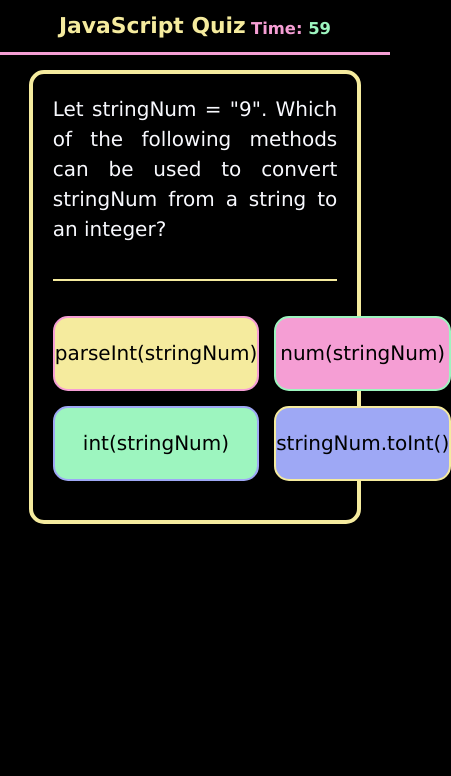
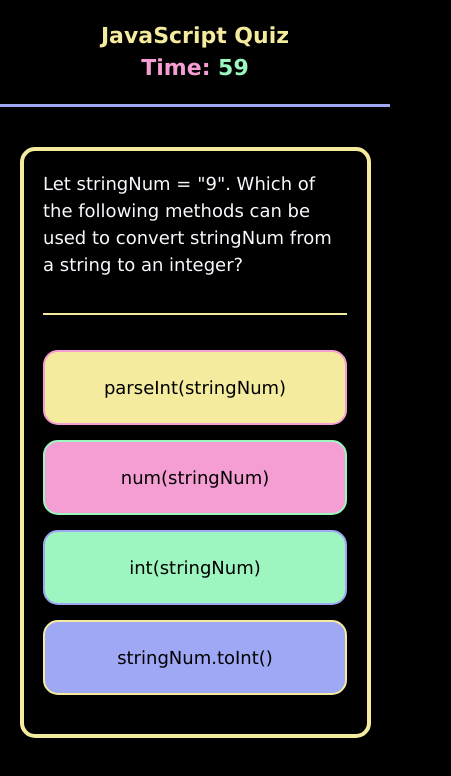
Before and after one commit to matt-gross-27/javascript-quiz, a plain HTML site: page index.html in a window 390 px wide. Both pictures are taken after a click on the button "Start". Shown: the whole page, 451 px wide, since content can reach past the window. Drawn offline with Linux system fonts and the light colour scheme.

Commit message:
mobile responsive, quiz section working

```diff
--- a/assets/css/style.css
+++ b/assets/css/style.css
@@ -2,6 +2,7 @@
   margin: 0;
   padding: 0;
   box-sizing: border-box;
+  font-size: 2.5vw;
 }
 
 :root {
@@ -19,11 +20,11 @@ body {
 
 header{
   background: black;
-  border-bottom: 1vw solid var(--color2);
-  height: 14vw;
+  border-bottom: 1vw solid var(--color4);
   display: flex;
   align-items: center;
-  margin-bottom: 4vw;
+  margin-bottom: 3vw;
+  min-height: 40px;
 }
 
 header div{
@@ -31,17 +32,23 @@ header div{
   display: flex;
   justify-content: space-between;
   align-items: flex-end;
-  padding: 0 20px 0 20px;
-  font-size: 2.8vw;
+  flex-wrap: wrap;
+  padding: 6vw 20px 6vw 20px;
   width: 80%;
 }
 
 header h1 {
   color: var(--color1);
+  font-size: 120%;
 }
 
 header h2 {
   color: var(--color2);
+  font-size: 120%;
+}
+
+header h2 span {
+  font-size: 100%;
 }
 
 .form {
@@ -54,15 +61,18 @@ header span {
 }
 
 .quiz-wrapper, .start-message {
-  width: 85%;
+  width: 90%;
   border: solid 4px var(--color1);
   margin: 0 auto;
   margin-bottom: 50px;
   background: black;
   color: #F8F9FE;;
   padding: 5vw 5vw 1vw 5vw;
+  border-radius: 15px;
+}
+
+.start-message {
   text-align: justify;
-  border-radius: 15px;
 }
 
 .start-message {
@@ -74,25 +84,35 @@ header span {
 .question {
   border-bottom: 2px solid var(--color1);
   padding-bottom: 35px;
-  font-size: 20px;
   line-height: 1.5;
   font-weight: normal;
+  overflow-wrap: break-word;
 }
 
 #start {
+  color: black;
+  padding: 15px 32px;
+  border-radius: 15px;
+  background-color: var(--color2);
+  text-align: center;
+  font-weight: bold;
+  margin-bottom: 35px;
+  margin-top: 35px;
   cursor: pointer;
-  padding: 15px 32px;
-  background-color: var(--color2);
-  font-size: 29px;
-  border-radius: 15px;
-  box-shadow: 2px 2px 0 1px var(--color4);
-  border: solid 1px var(--color1);
-  color: var(--color3);
-  font-weight: bold;
-  text-align: center;
-  margin-top: 35px;
-  margin-bottom: 35px;
   outline: none;
+  border: 1px solid var(--color1);
+}
+
+#start:hover{
+  box-shadow: 2px 2px 0 2px var(--color1);
+  background-color: black;
+  color: var(--color2);
+}
+
+#start:active{
+  box-shadow: none;
+  border-top: none;
+  border-left: none;
 }
 
 .choices {
@@ -103,6 +123,7 @@ header span {
   display: grid;
   grid-template-columns: 1fr 1fr;
   text-align: center;
+  overflow-wrap: break-word;
 }
 
 .choice {
@@ -113,8 +134,8 @@ header span {
   justify-content: center;
   border-radius: 15px;
   flex-wrap: wrap;
-  font-size: 20px;
   color: black;
+  font-size: 80%;
 }
 
 .choice:nth-child(1) {
@@ -157,3 +178,46 @@ header span {
 .choice:nth-child(4):hover {
   color: var(--color4);
 }
+
+/* Small Desktops */
+@media screen and (max-width: 980px) {
+  header h1, header h2 {
+    font-size: 29px;
+  }
+
+  .question, .choice {
+    font-size: 18px;
+  }
+}
+
+/* iPads */
+@media screen and (max-width: 780px) {
+  .choices {
+    grid-template-columns: 1fr;
+  }
+
+  header {
+    margin-bottom: 40px;
+  }
+}
+
+@media screen and (max-width: 650px) {
+  header div {
+    flex-flow: column;
+    align-items: center;
+    justify-content: center;
+  }
+
+  header h1 {
+    margin-bottom: 7px;
+  }
+  .question, .choice {
+    font-size: 18px;
+  }
+}
+
+@media screen and (max-width: 500px) {
+  header h1, header h2 {
+    font-size: 22px;
+  }
+}
--- a/assets/js/script.js
+++ b/assets/js/script.js
@@ -5,6 +5,7 @@ var timeLeft = 60;
 var timerEl = document.querySelector("#timer")
 var score = 0;
 
+var bodyEl = document.querySelector("body");
 var quizWrapperEl = document.createElement("section");
 var qEl = document.createElement("h2");
 var choiceListEl = document.createElement("ul");
@@ -14,22 +15,35 @@ var qNum = 0;
 var qArr = [
   {
     q: 'Let stringNum = "9". Which of the following methods can be used to convert stringNum from a string to an integer?',
-    choices: ["parseInt(stringNum)", "num(stringNum)", "int(stringNum)", "stringNum.toInt()"],
+    l: ["parseInt(stringNum)", "num(stringNum)", "int(stringNum)", "stringNum.toInt()"],
     a: "parseInt(stringNum)"
   } ,
   {
     q: 'JavaScript scripts can be located in what section of an html document?',
-    choices: ["the body", "the head", "all of the above", "none of the above"],
+    l: ["the body", "the head", "all of the above", "none of the above"],
     a: "all of the above"
   },
   {
     q: 'JavaScript and Java are the same language.',
-    choices: ["true", "false"],
+    l: ["true", "false"],
     a: "false"
-  }
+  },
+  {
+    q: `Given the code: <br><br> var bodyEl = document.querySelector( 'body' ); <br> console.log( typeof bodyEl ); <br><br> Which message do you expect to find in the console?`,
+    l: [`"body"`, `"element"`, `"object"`,`"document"`],
+    a: `"object"`
+  },
+  {
+    q: `which of the following is not a data type in Java Script?`,
+    l: [`string`, `boolean`, `array`, `table`],
+    a: `table`,
+  },
+  {
+    q:``,
+    l:[],
+    a:``,
+  },
 ];
-
-var bodyEl = document.querySelector("body");
 
 //~~~~~~~FUNCTIONS~~~~~~~
 
@@ -61,15 +75,15 @@ var askQuestion = function() {
 
     quizWrapperEl.appendChild(qEl);
     qEl.className = "question";
-    qEl.textContent = qArr[qNum].q;
+    qEl.innerHTML = qArr[qNum].q;
 
     choiceListEl.className = "choices";
     quizWrapperEl.appendChild(choiceListEl);
 
-    for (let i = 0; i < qArr[qNum].choices.length; i++) {
+    for (let i = 0; i < qArr[qNum].l.length; i++) {
       var choiceEl = document.createElement("li");
       choiceEl.className ="choice";
-      choiceEl.textContent = qArr[qNum].choices[i];
+      choiceEl.textContent = qArr[qNum].l[i];
       choiceListEl.appendChild(choiceEl);
     }
   } else {
@@ -83,11 +97,13 @@ var scoreQuestion = function(event) {
   if(userChoice.matches("li.choice")) {
     if(userChoice.textContent === qArr[qNum].a) {
       score ++;
+      //temp_del
+      alert(score);
     }
     else {
       timeLeft -= 5;
     }
-    for (let i = 0; i < qArr[qNum].choices.length; i++) {
+    for (let i = 0; i < qArr[qNum].l.length; i++) {
       var choiceEl = document.querySelector("li.choice");
       choiceEl.remove();
       qEl.textContent = "";
```
